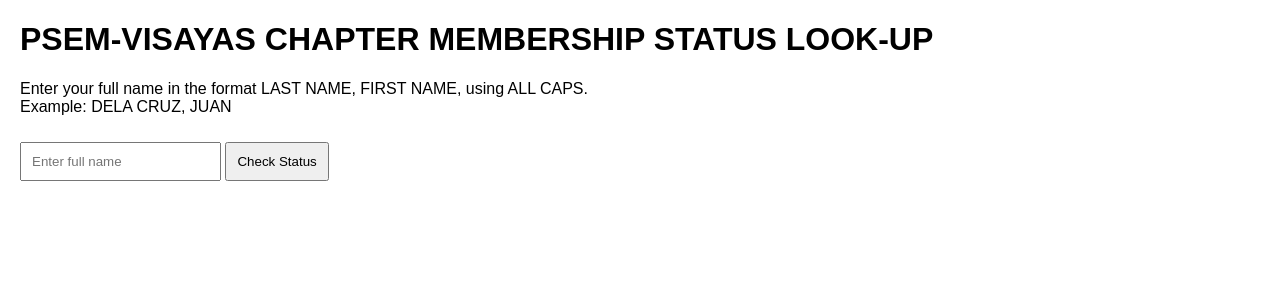
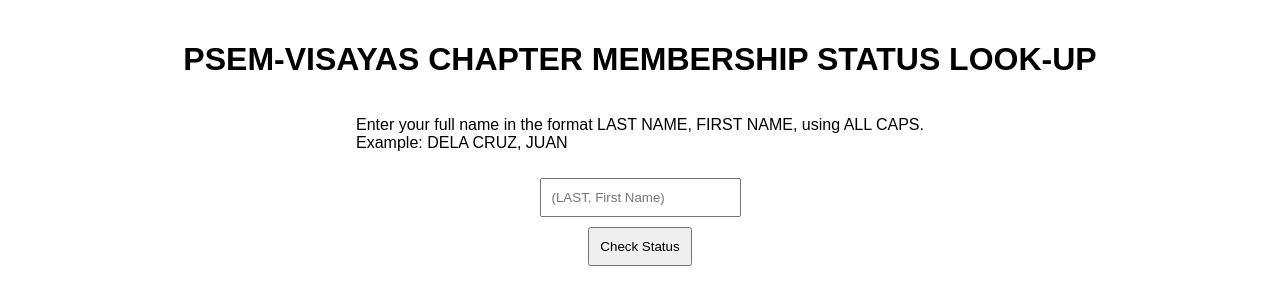
Before and after one commit to FrancisZG/membership-lookup, a plain HTML site: page index.html in a window 1280 px wide. Drawn offline with Linux system fonts and the light colour scheme; no server answers.

Commit message:
Update index.html

```diff
--- a/index.html
+++ b/index.html
@@ -5,17 +5,30 @@
     <meta name="viewport" content="width=device-width, initial-scale=1.0">
     <title>PSEM-VISAYAS CHAPTER MEMBERSHIP STATUS LOOK-UP</title>
     <style>
-        body { font-family: Arial, sans-serif; margin: 20px; }
-        input { padding: 10px; margin-top: 10px; }
-        button { padding: 10px; margin-top: 10px; }
-        .result { margin-top: 20px; }
+        body {
+            font-family: Arial, sans-serif;
+            margin: 20px;
+            display: flex;
+            flex-direction: column;
+            align-items: center; /* Center horizontally */
+        }
+        input {
+            padding: 10px;
+            margin-top: 10px;
+        }
+        button {
+            padding: 10px;
+            margin-top: 10px;
+        }
+        .result {
+            margin-top: 20px;
+        }
     </style>
 </head>
 <body>
     <h1>PSEM-VISAYAS CHAPTER MEMBERSHIP STATUS LOOK-UP</h1>
-
     <p>Enter your full name in the format LAST NAME, FIRST NAME, using ALL CAPS.<br>Example: DELA CRUZ, JUAN</p>
-    <input type="text" id="nameInput" placeholder="Enter full name" />
+    <input type="text" id="nameInput" placeholder="(LAST, First Name)" />
     <button onclick="checkMembership()">Check Status</button>
     <div class="result" id="result"></div>
 </body>
```
